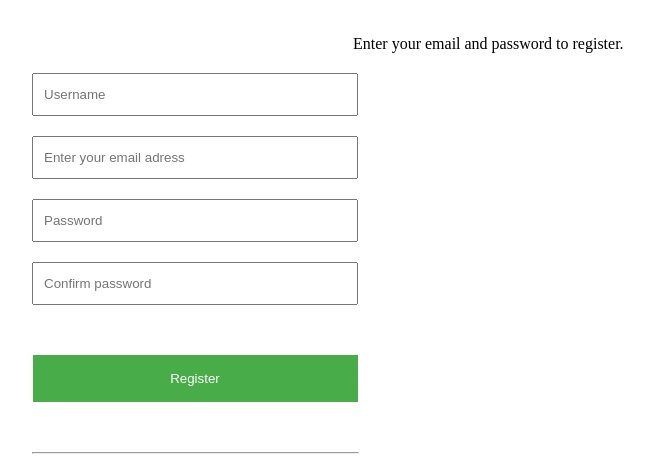
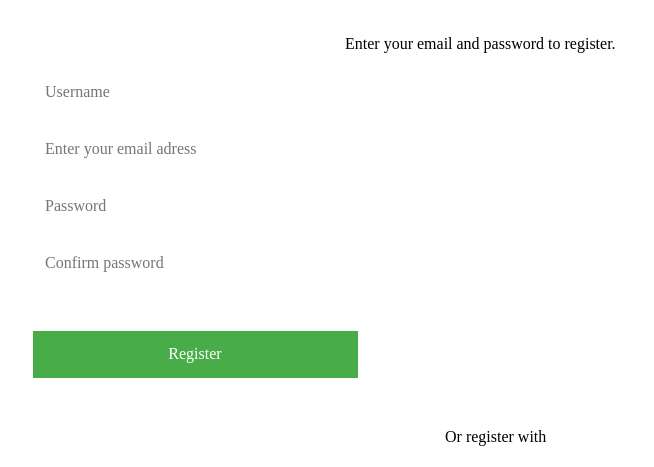
Before and after one commit to MaksonCompany/Homework5, a plain HTML site: page index.html in a window 1280 px wide. Shown: the part 132-599 px from the top of the page, without its empty margins (445-1099 px from the left). Drawn offline with nearby package versions, Linux system fonts and the light colour scheme.

Commit message:
hw5numb2

```diff
--- a/index.html
+++ b/index.html
@@ -5,6 +5,7 @@
     <meta charset="UTF-8">
     <meta name="viewport" content="width=device-width, initial-scale=1.0">
     <title>GreenShop</title>
+    <link rel="stylesheet" href="./normalize.css">
     <link rel="stylesheet" href="./main.css">
 </head>
 
--- a/main.css
+++ b/main.css
@@ -64,3 +64,10 @@ img {
     width: 15px;
     height: 15px;
 }
+* {
+margin: 0;
+padding: 0;
+border: 0;
+font-size: 100%;
+font-style: inherit;
+}
```
